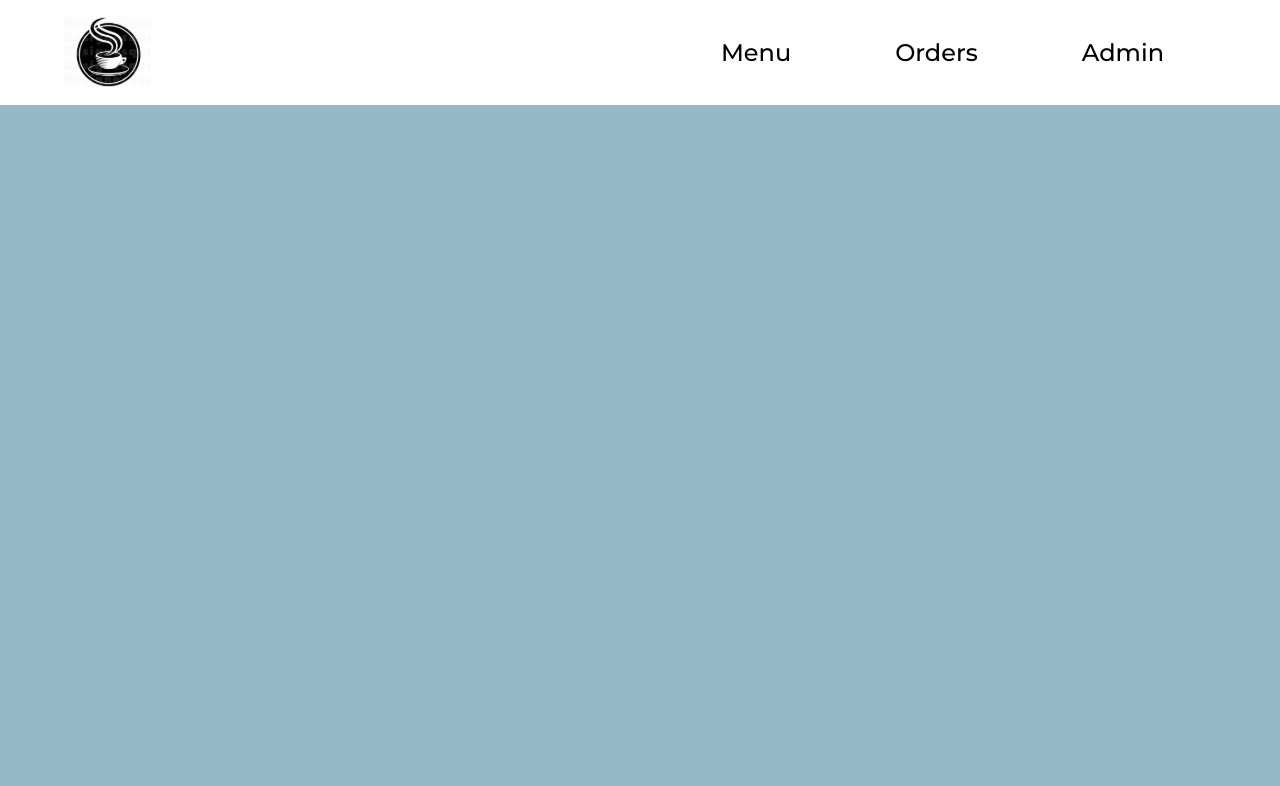
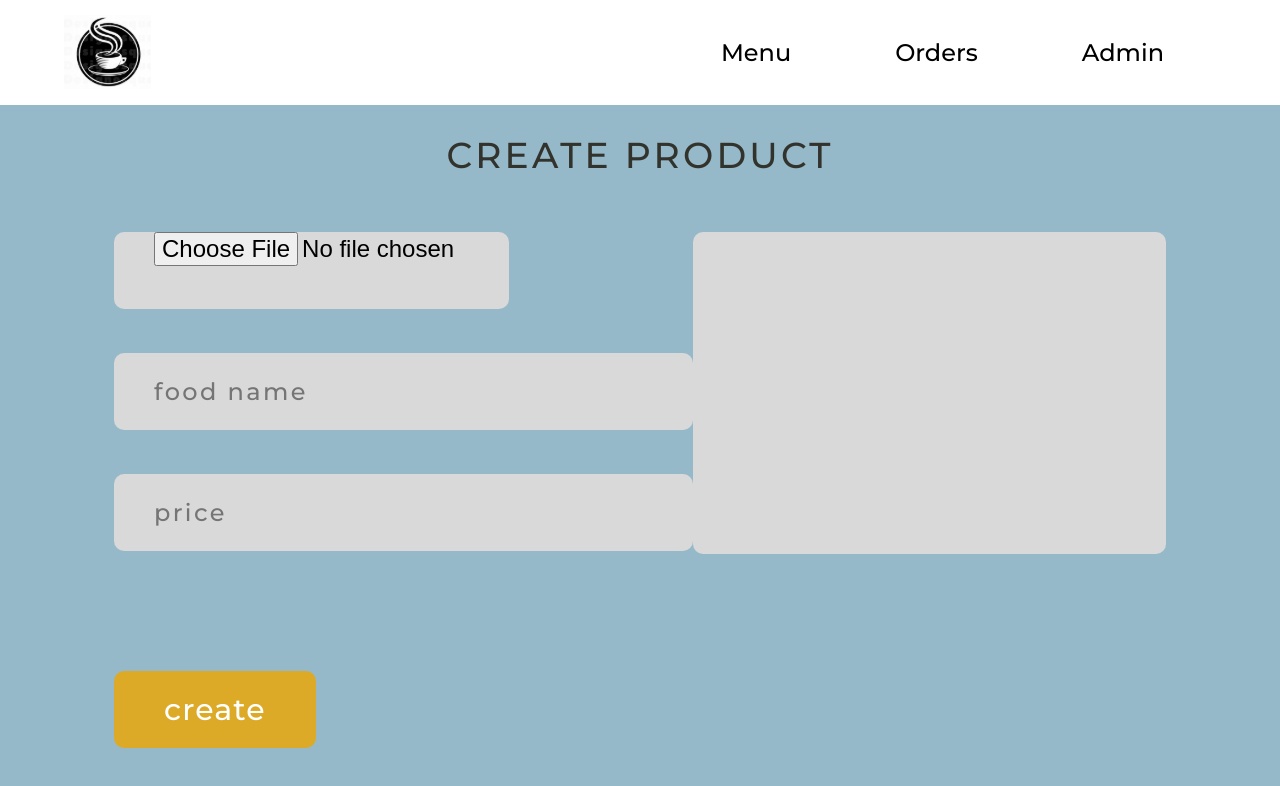
Before and after one commit to aichurokdev/food-menu, a React (Create React App) app: page / in a window 1280 px wide. Shown: the top 786 px of the page. Built offline with nearby package versions, Linux system fonts and the light colour scheme.

Commit message:
Admin pages

```diff
--- a/src/components/pages/Admin/Admin.js
+++ b/src/components/pages/Admin/Admin.js
@@ -1,11 +1,41 @@
-import React from 'react';
+import React, { useState } from "react";
+import "./Admin.scss";
 
 const Admin = () => {
-    return (
-        <div>
+  const [file, setFile] = useState(null);
+  const [foodName, setFoodName] = useState("");
+  const [price, setPrice] = useState("");
 
+  return (
+    <div id="Admin">
+      <div className="container">
+        <div className="Admin">
+          <h1>CREATE PRODUCT</h1>
+          <div className="admin-block">
+            <div className="choose-block">
+              <div className="choose-file">
+                <input
+                  type="file"
+                  placeholder="choose file"
+                  accept="image/png, image/jpg"
+                />
+              </div>
+              <div className="food-name">
+                <input type="text" placeholder="food name" value={foodName} />
+              </div>
+              <div className="price">
+                <input type="text" placeholder="price" value={price} />
+              </div>
+              <button>create</button>
+            </div>
+            <div className="place">
+              <img src="" alt="" />
+            </div>
+          </div>
         </div>
-    );
+      </div>
+    </div>
+  );
 };
 
 export default Admin;
--- a/src/components/pages/Admin/Admin.scss
+++ b/src/components/pages/Admin/Admin.scss
@@ -0,0 +1,123 @@
+#Admin {
+    .Admin {
+        display: flex;
+        flex-direction: column;
+        align-items: center;
+        justify-content: center;
+
+        h1 {
+            color: #33332D;
+            font-family: Montserrat;
+            font-size: 36px;
+            font-style: normal;
+            font-weight: 500;
+            line-height: normal;
+            letter-spacing: 3.2px;
+            margin-top: 28px;
+            margin-bottom: 55px;
+        }
+
+        .admin-block {
+            width: 100%;
+            display: flex;
+            align-items: start;
+            justify-content: space-between;
+            padding: 0 50px;
+
+            .choose-block {
+                display: flex;
+                flex-direction: column;
+                align-items: start;
+
+                .choose-file {
+                    width: 395px;
+                    height: 77px;
+                    border-radius: 10px;
+                    background: #D9D9D9;
+
+                    input {
+                        width: 90%;
+                        height: 100%;
+                        outline: none;
+                        border: none;
+                        background: transparent;
+                        color: #000;
+                        font-size: 24px;
+                        font-weight: 500;
+                        line-height: normal;
+                        margin-left: 40px;
+                    }
+                }
+
+                .food-name {
+                    width: 579px;
+                    height: 77px;
+                    border-radius: 10px;
+                    background: #D9D9D9;
+                    margin: 44px 0;
+
+                    input {
+                        width: 90%;
+                        height: 100%;
+                        outline: none;
+                        border: none;
+                        background: transparent;
+                        color: #000;
+                        font-family: Montserrat;
+                        font-size: 24px;
+                        font-style: normal;
+                        font-weight: 500;
+                        line-height: normal;
+                        letter-spacing: 2.4px;
+                        margin-left: 40px;
+                    }
+                }
+
+                .price {
+                    width: 579px;
+                    height: 77px;
+                    border-radius: 10px;
+                    background: #D9D9D9;
+
+                    input {
+                        width: 90%;
+                        height: 100%;
+                        outline: none;
+                        border: none;
+                        background: transparent;
+                        color: #000;
+                        font-family: Montserrat;
+                        font-size: 24px;
+                        font-style: normal;
+                        font-weight: 500;
+                        line-height: normal;
+                        letter-spacing: 2.4px;
+                        margin-left: 40px;
+                    }
+                }
+
+                button {
+                    border: none;
+                    padding: 20px 50px;
+                    color: #FFF;
+                    font-family: Montserrat;
+                    font-size: 30px;
+                    font-style: normal;
+                    font-weight: 500;
+                    line-height: normal;
+                    letter-spacing: 1.08px;
+                    border-radius: 10px;
+                    background: #DDAA27;
+                    margin-top: 120px;
+                }
+            }
+
+            .place {
+                width: 497px;
+                height: 322px;
+                border-radius: 10px;
+                background: #D9D9D9;
+            }
+        }
+    }
+}
```
